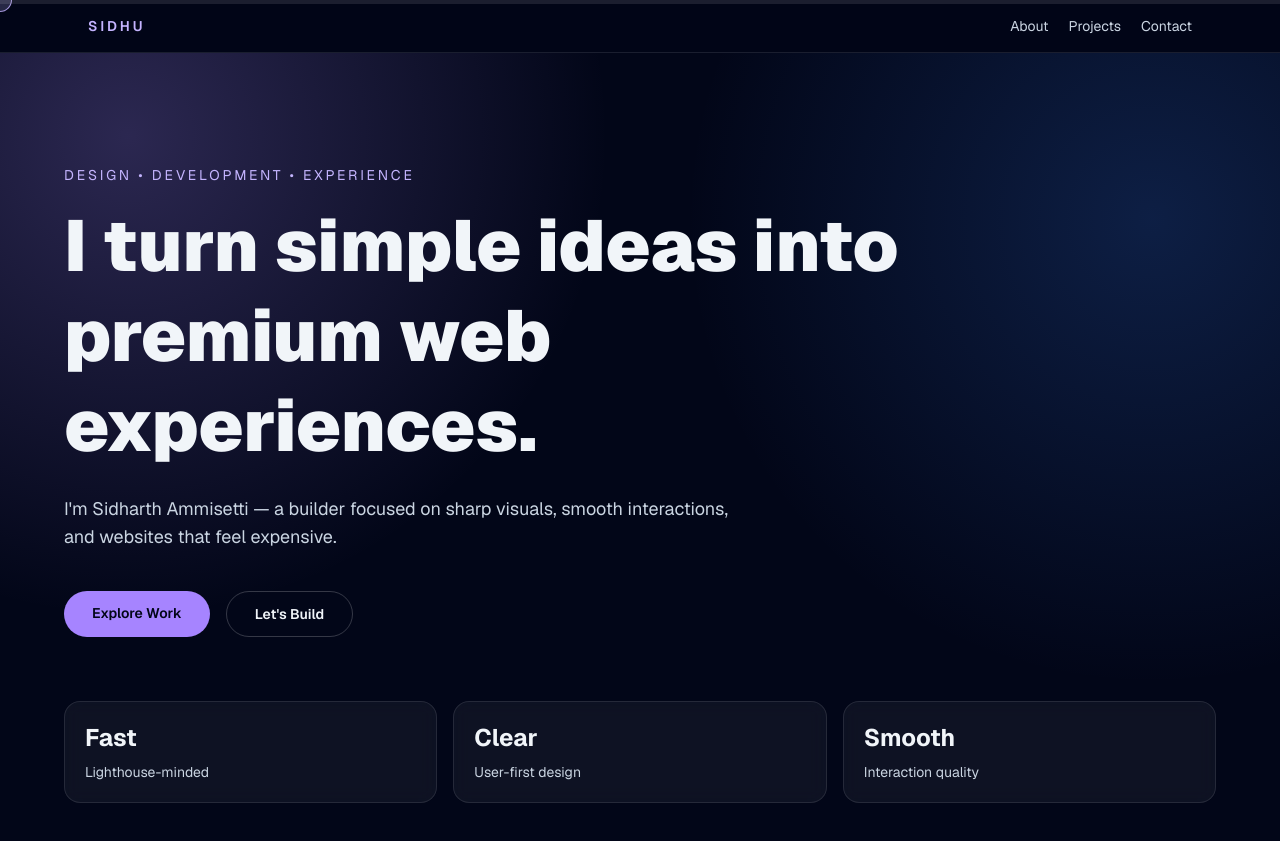
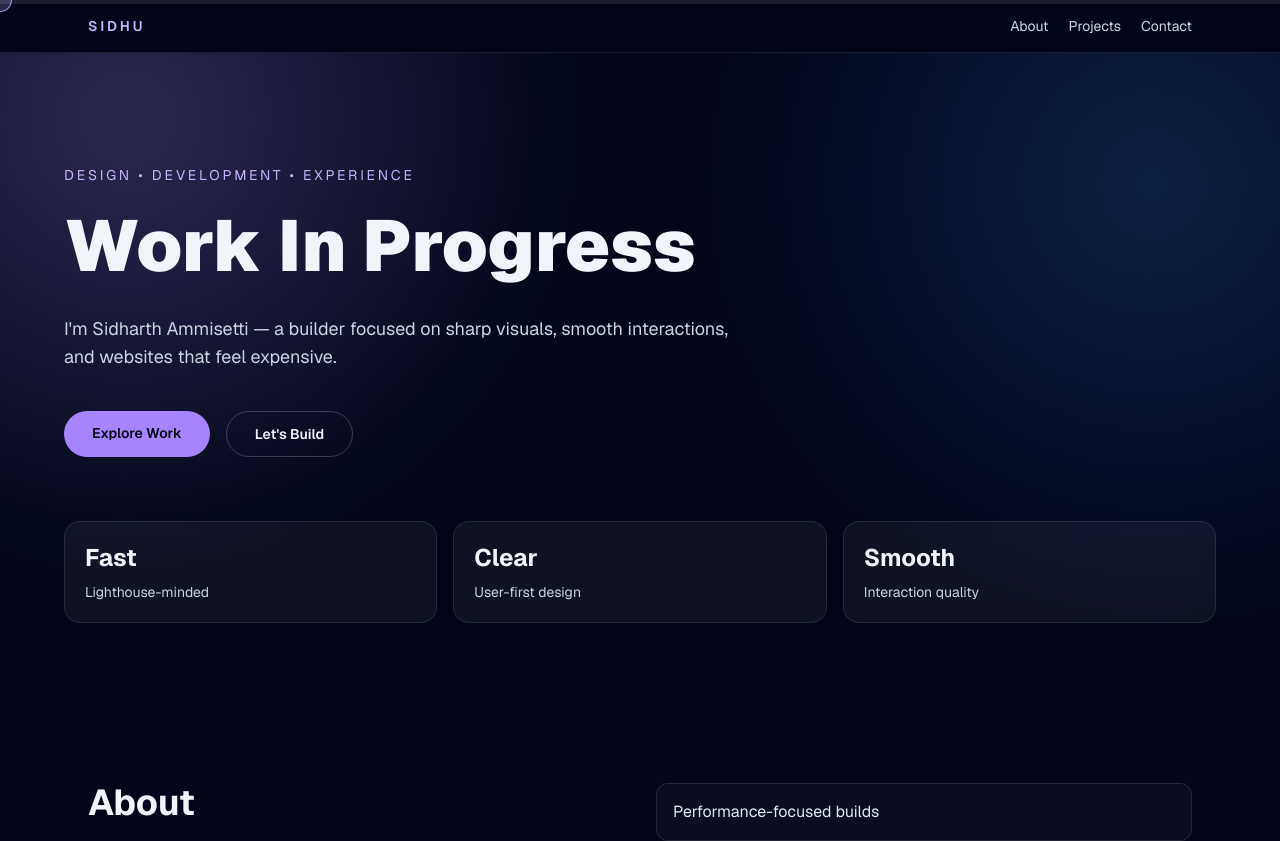
Before and after one commit to Jeytex/portfolio, a Next.js app: page / in a window 1280 px wide. Shown: the top 841 px of the page. Built offline with nearby package versions, Linux system fonts and the light colour scheme.

Commit message:
add project page

```diff
--- a/app/page.tsx
+++ b/app/page.tsx
@@ -98,7 +98,7 @@ export default function Home() {
             transition={{ duration: 0.7 }}
             className="mt-4 max-w-4xl text-5xl font-black leading-tight sm:text-6xl md:text-7xl"
           >
-            I turn simple ideas into premium web experiences.
+            Work In Progress
           </motion.h1>
           <motion.p
             initial={{ opacity: 0, y: 24 }}
```
